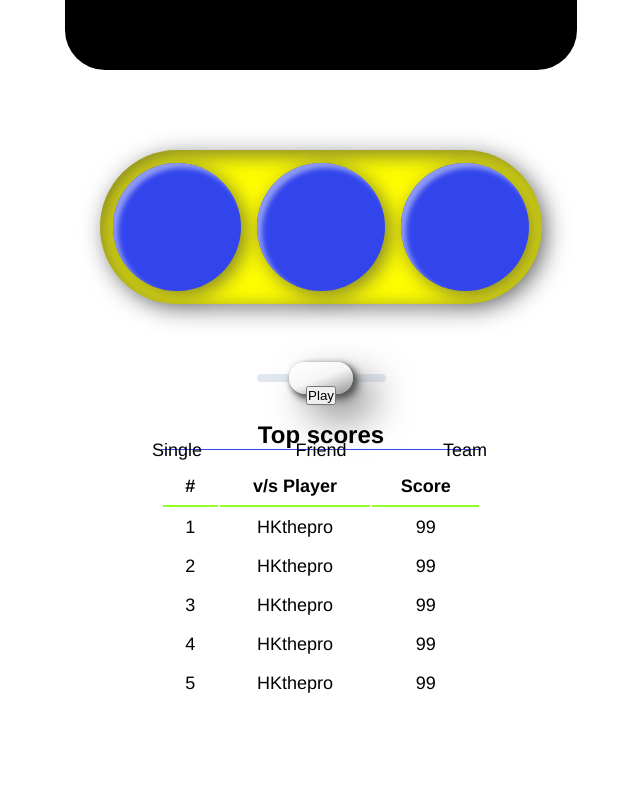
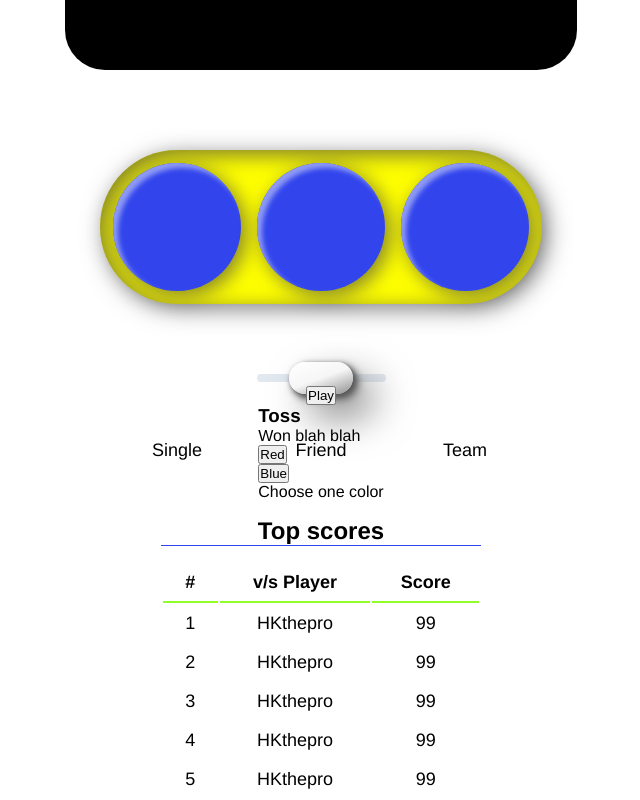
Before and after one commit to DeepKumar7106/baseball, a React (Vite) app in the folder frontend/: page / in a window 1280 px wide. Shown: the part 1130-1930 px from the top of the page, without its empty margins (319-959 px from the left). Before the commit the page ends 1834 px from the top, so only its background shows below. Built offline with nearby package versions, Linux system fonts and the light colour scheme.

Commit message:
game details

```diff
--- a/frontend/src/components/home/Home.jsx
+++ b/frontend/src/components/home/Home.jsx
@@ -1,4 +1,37 @@
+import { useState } from "react";
+import Toss from "../utils/Toss";
+
 export default function Home() {
+    const [isMode, setIsMode] = useState(false)
+    const [isToss, setIsToss] = useState(false)
+    const [gameDetails, setGameDetails] = useState({
+        "playerName" : "Konata", // hard coded for the testing puprose
+        "opponent" : "cpu", // default will be against the bot
+        "gameMode": "singlePlayer", // default mode
+        "ballCount": 15,
+        "inningMode": "batting", // default set to batting to prevent any issues
+    })
+
+    const handleSinglePlayer = () => {
+        // check weather the user is logged in else redirect to login page
+        setGameDetails({
+            ...gameDetails,
+            gameMode : "singlePlayer",
+            opponent: "cpu",
+        })
+        setIsMode(true) // when true there will visual update using isMode && className = active
+    }
+
+    const handlePlay = () => {
+        // if the mode is selected then allowed or else throw an error
+        if (!isMode) {
+            // visual update saying to select the mode
+            alert("Select mode!")
+            return
+        }
+        setIsToss(true)
+
+    }
     return (
         <>
             <main className="home-main">
@@ -18,7 +51,10 @@ export default function Home() {
                 <section className="section__game">
                     <div className="section__game__mode-wrapper">
                         <div className="section__game__buttons">
-                            <div className="game-mode single">
+                            <div
+                                className="game-mode single"
+                                onClick={handleSinglePlayer}
+                            >
                                 <div className="mode-button"></div>
                                 <p className="mode-label label-single">Single</p>
                             </div>
@@ -37,7 +73,12 @@ export default function Home() {
                         <input type="range" name="" id="" className="custom-range-input"/>
                         <div className="section__game__ball-slider"></div>
                     </div>
-                    <button className="section__game__play">Play</button>
+                    <button
+                        className="section__game__play"
+                        onClick={handlePlay}
+                    >
+                            Play</button>
+                    <Toss gameDetails = {gameDetails} setGameDetails = {setGameDetails}></Toss>
                 </section>
                 <section className="section__scoreboard">
                     <h2 className="section__scoreboard__heading">Top scores</h2>
--- a/frontend/src/components/utils/Toss.jsx
+++ b/frontend/src/components/utils/Toss.jsx
@@ -1,6 +1,6 @@
 import { useState } from "react"
 
-export default function Toss() {
+export default function Toss({gameDetails, setGameDetails}) {
 
     const [tossMode, setTossMode] = useState("color")
     const [buttonsVisible, setButtonVisible] = useState(true)
@@ -12,8 +12,8 @@ export default function Toss() {
             // update the tossMode
             setTossMode("inningMode")
 
-            // get a random value between 1 and 2
-            const toss = Math.round(Math.random)
+            // get a random value either 0 or 1
+            const toss = Math.round(Math.random())
 
             // compare with the user click
             if (choice !== choiceList[toss]) {
@@ -22,10 +22,17 @@ export default function Toss() {
 
                 // let the computer select the inning mode
                 setComputerChoice(computerSelect())
-
+                return
             }
 
             // update the UI accordingly
+        } else {
+            // if choice is red then bat or else ball
+            // update the data packet to set the choice
+            setGameDetails({
+                ...gameDetails,
+                inningMode: choice === "red" ? "batting" : "balling"
+            })
         }
     }
 
@@ -40,16 +47,16 @@ export default function Toss() {
                     <div className="toss_section__buttons">
                         <div
                             className="toss_section__button_box"
-                            onClick={() => handleClick(red)}
+                            onClick={() => handleClick("red")}
                         >
-                            <button className="red"></button>
+                            <button className="red">Red</button>
                             {tossMode === "inningMode" && <span>Bat</span>}
                         </div>
                         <div
                             className="toss_section__button_box"
-                            onClick={() => handleClick(blue)}
+                            onClick={() => handleClick("blue")}
                         >
-                            <button className="blue"></button>
+                            <button className="blue">Blue</button>
                             {tossMode === "inningMode" && <span>Ball</span>}
                         </div>
                     </div>
@@ -67,6 +74,6 @@ export default function Toss() {
 }
 
 const computerSelect = () => {
-    const choice = Math.round(Math.random())\
+    const choice = Math.round(Math.random())
     return choice ? "bat" : "ball"
 }
--- /dev/null
+++ b/frontend/src/scss/components/toss.scss
@@ -0,0 +1,3 @@
+@use '../utils/variables' as *;
+@use '../utils/mixins' as *;
+@use 'sass:color';
```
